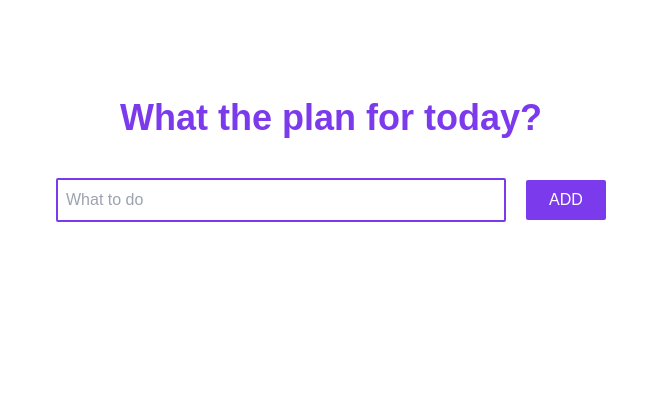
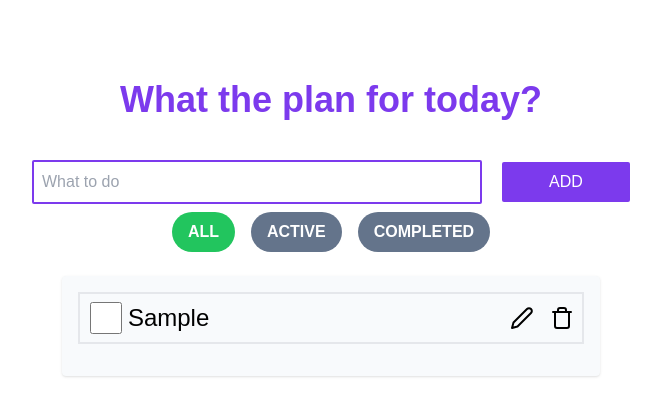
Before and after one commit to Anugerah20/Todolist-App, a React (Vite) app: page / in a window 1280 px wide. Both pictures are taken after typing "Sample" into the empty fields and a click on the button "ADD". Shown: the top 416 px of the page, without its empty margins (309-970 px from the left). Built offline with nearby package versions, Linux system fonts and the light colour scheme.

Commit message:
merge form & list todo

```diff
--- a/src/components/FormTodoList.jsx
+++ b/src/components/FormTodoList.jsx
@@ -1,11 +1,17 @@
-import { useDispatch } from "react-redux";
+import { FiEdit2 } from "react-icons/fi";
+import { FiTrash } from "react-icons/fi";
+import { useDispatch, useSelector } from "react-redux";
 import { useState } from "react";
-import { addTodoList, editTodoList } from "../redux/actions/todoListAction";
+import {
+  addTodoList,
+  removeTodoList,
+  editTodoList,
+} from "../redux/actions/todoListAction";
 
 function FormTodoList() {
   const dispatch = useDispatch();
+  const { todos } = useSelector((state) => state);
   const [inputTodoList, setInputTodoList] = useState("");
-
   const [updateTodoList, setUpdateTodoList] = useState(null);
 
   const handleSubmit = (e) => {
@@ -14,8 +20,15 @@ function FormTodoList() {
     if (!inputTodoList) {
       alert("This input must not be empty!");
     } else if (updateTodoList) {
-      dispatch(editTodoList(updateTodoList));
+      const updatedTodo = {
+        ...updateTodoList,
+        title: inputTodoList,
+      };
+
+      dispatch(editTodoList(updatedTodo));
       setUpdateTodoList(null);
+      setInputTodoList("");
+      console.log(updateTodoList);
     } else {
       let todoObj = {
         id: Math.floor(Math.random() * 1000),
@@ -27,8 +40,13 @@ function FormTodoList() {
       dispatch(addTodoList(todoObj));
     }
   };
+
+  const handleEditTodoList = (todo) => {
+    setUpdateTodoList(todo);
+    setInputTodoList(todo.title);
+  };
   return (
-    <main className="w-[90%] sm:w-max h-[40vh] sm:h-[40vh] lg:h[40vh] mx-auto md:mx-auto flex sm:flex justify-center sm:justify-center items-center sm:items-center font-sansPro flex-col">
+    <main className="w-[90%] sm:w-max h-auto sm:h-auto lg:h-auto mx-auto md:mx-auto flex sm:flex justify-center sm:justify-center items-center sm:items-center font-sansPro flex-col mt-20 lg:mt-20 md:mt-10">
       <h1 className="text-center text-violet-600 sm:text-center text-3xl sm:text-4xl font-extrabold">
         What the plan for today?
       </h1>
@@ -45,13 +63,64 @@ function FormTodoList() {
             autoComplete="off"
           />
           <button
-            className="inline-block ml-0 sm:ml-5 mt-5 sm:mt-0 w-full sm:w-20 h-10 sm:h-auto px-20 sm:px-4 sm:py-2 py-2 rounded-sm bg-violet-600 text-white hover:bg-violet-800 hover:transition hover:duration-200 hover:ease-in hover:font-bold uppercase border-none outline-none text-center"
+            className={
+              "inline-block ml-0 sm:ml-5 mt-5 sm:mt-0 w-full sm:w-[16vh] h-10 sm:h-auto px-20 sm:px-1.5 sm:py-2 py-2 rounded-sm bg-violet-600 text-white hover:bg-violet-800 hover:transition hover:duration-200 hover:ease-in hover:font-bold uppercase border-none outline-none text-center sm:text-center"
+            }
             type="submit"
           >
-            {updateTodoList ? "Update" : "ADD"}
+            {updateTodoList ? "UPDATE" : "ADD"}
           </button>
         </form>
       </section>
+
+      {/* START: Filter Button */}
+      <section className="font-sansPro flex flex-wrap justify-center sm:justify-start md:justify-center items-center mx-auto mt-4 sm:mt-2 md:mt-2 lg:mt-2">
+        <button className="px-3 py-2 sm:px-4 sm:py-2 me-3 sm:me-4 bg-green-500 text-white rounded-full font-bold mb-2 sm:mb-0">
+          ALL
+        </button>
+        <button className="px-3 py-2 sm:px-4 sm:py-2 me-3 sm:me-4 bg-slate-500 text-white rounded-full font-bold mb-2 sm:mb-0">
+          ACTIVE
+        </button>
+        <button className="px-3 py-2 sm:px-4 sm:py-2 bg-slate-500 text-white rounded-full font-bold">
+          COMPLETED
+        </button>
+      </section>
+      {/* END: Filter Button */}
+
+      {/* START: List Todo */}
+      <section className="w-[90%] md:w-[90%] lg:w-[90%] flex flex-col gap-3 mx-auto mt-5 md:mt-6 lg:mt-6 bg-slate-50 shadow rounded px-4 py-4">
+        {todos.map((todo) => (
+          <div key={todo.id} className="flex items-center mb-4 p-2 border-2">
+            <input
+              className="w-7 h-5 sm:w-9 sm:h-8 cursor-pointer"
+              type="checkbox"
+              name="todo"
+              id="todo"
+              // checked={todo.completed}
+              // onChange={() => dispatch(handleCheckbox(todo.id))}
+            />
+            <p
+              className="text-xl sm:text-2xl ml-1"
+              style={
+                todo === true
+                  ? { textDecoration: "line-through" }
+                  : { textDecoration: "none" }
+              }
+            >
+              {todo.title}
+            </p>
+            <div className="flex items-center ml-auto gap-4 cursor-pointer">
+              <button onClick={() => handleEditTodoList(todo)}>
+                <FiEdit2 className="text-xl sm:text-2xl" />
+              </button>
+              <button onClick={() => dispatch(removeTodoList(todo))}>
+                <FiTrash className="text-xl sm:text-2xl" />
+              </button>
+            </div>
+          </div>
+        ))}
+      </section>
+      {/* END: List Todo */}
     </main>
   );
 }
```
